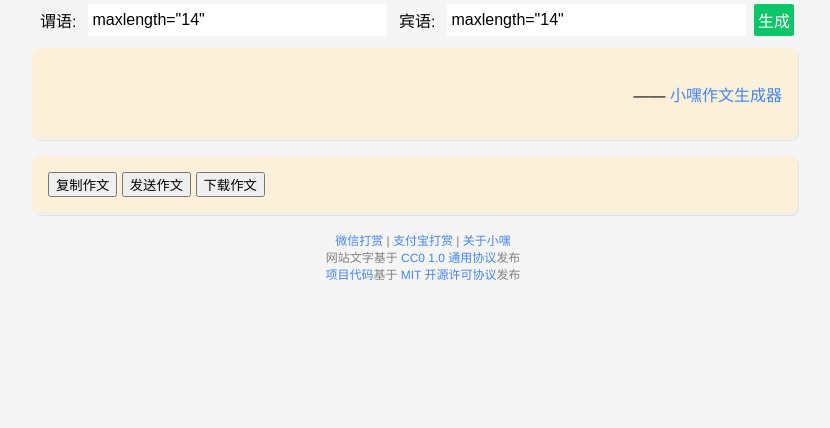
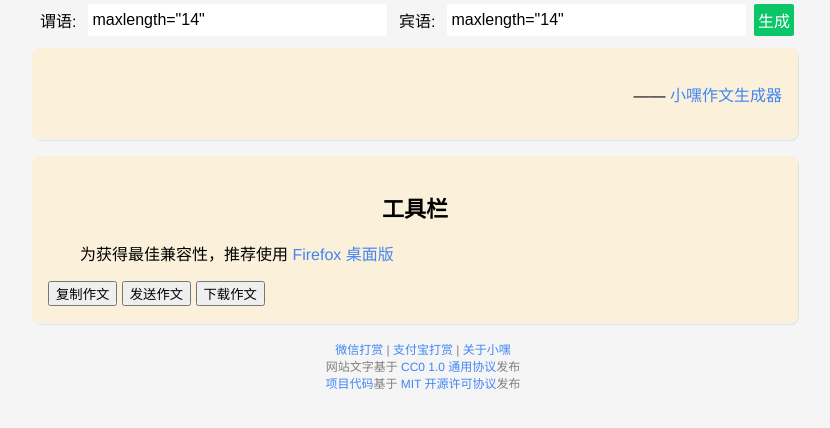
Before and after one commit to jackjyq/xiaohei-zuowen, a Flask app: template templates/作文.html in a window 1280 px wide. Shown: the top 428 px of the page, without its empty margins (217-1047 px from the left). Run offline with Flask 2, Linux system fonts and the light colour scheme; the template is opened without the code that fills it, so the values that code supplies are empty.

Commit message:
增加兼容性说明

```diff
--- a/templates/作文.html
+++ b/templates/作文.html
@@ -57,6 +57,10 @@
         —— <a href="/">小嘿作文生成器</a></p>
     </article>
     <article>
+      <h1>工具栏</h1>
+      <p>为获得最佳兼容性，推荐使用
+          <a href="https://www.mozilla.org/zh-CN/firefox/new/">
+          Firefox 桌面版</a></p>
       <button onclick="复制作文()">复制作文</button>
       <button onclick="发送作文()">发送作文</button>
       <button onclick="下载作文()">下载作文</button>
```
